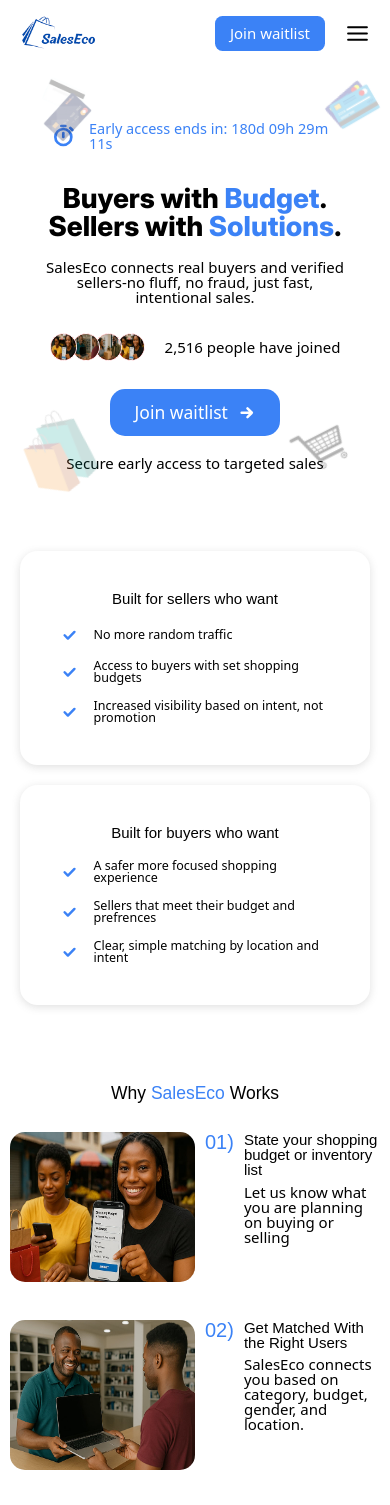
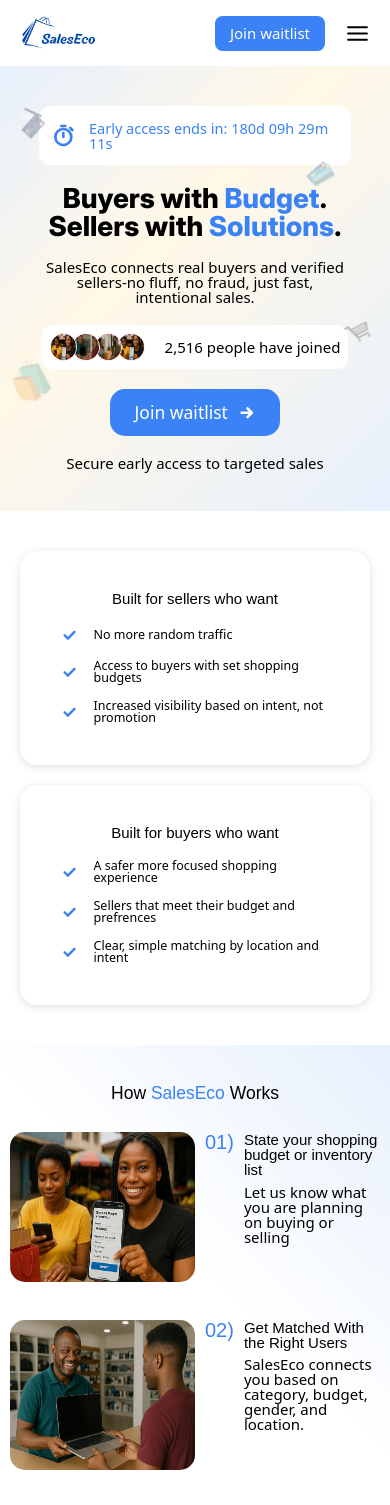
Before and after one commit to stephenson080/saleseco-website, a React (Vite) app: page / in a window 390 px wide. Shown: the top 1505 px of the page. Built offline with nearby package versions, Linux system fonts and the light colour scheme; a web font is replaced by a local one.

Commit message:
Completed mobile version

```diff
--- a/src/index.css
+++ b/src/index.css
@@ -52,6 +52,7 @@ html {
     --color-footer: '#111827';
     --color-dark-gray: rgba(213, 213, 213, 0.3);
     --color-light-blue: rgba(59, 130, 246, 0.2);
+    --color-hero: rgb(243, 245, 239);
     --color-gray-bg: '#f9fafb';
 
     /* Text */
@@ -83,6 +84,37 @@ body {
     color: #000;
 }
 
+.grad {
+    background: linear-gradient(135deg, #e7f0fd 0%, #fff8e7 40%, #e7f0fd 100%);
+}
+
+.grad-2 {
+    background: linear-gradient(-135deg, #e7f0fd 0%, #ffffff 40%, #ffffff 100%);
+}
+
 .custom-shadow {
     box-shadow: rgba(99, 99, 99, 0.2) 0px 2px 8px 0px;
 }
+
+@keyframes squiggly-anim {
+    0% {
+        filter: url(#squiggly-0);
+    }
+    25% {
+        filter: url(#squiggly-1);
+    }
+    50% {
+        filter: url(#squiggly-2);
+    }
+    71% {
+        filter: url(#squiggly-3);
+    }
+    100% {
+        filter: url(#squiggly-4);
+    }
+}
+
+.squiggly-effect {
+    display: inline-block;
+    animation: squiggly-anim 0.34s linear infinite;
+}
--- a/src/pages/home/Home.tsx
+++ b/src/pages/home/Home.tsx
@@ -19,17 +19,17 @@ type Props = {};
 const Home = (props: Props) => {
     return (
         <div>
-            <section className="relative h-fit py-[4rem]">
+            <section className="relative h-fit py-[4rem] grad">
                 <div className="w-[80%] mx-auto">
                     <Hero />
                 </div>
 
                 {/* Icons */}
                 <div className="absolute top-0 left-0 h-full w-full">
-                    <img src={cardTl} alt="" className="absolute top-0 left-0" />
-                    <img src={cardTr} alt="" className="absolute top-0 right-0" />
-                    <img src={cardBl} alt="" className="absolute bottom-0 left-0" />
-                    <img src={cardBr} alt="" className="absolute bottom-0 right-0" />
+                    <img src={cardTl} alt="" className="squiggly-effect absolute top-14 left-0 w-[6rem]" />
+                    <img src={cardTr} alt="" className="squiggly-effect absolute top-35 right-20 w-[4rem]" />
+                    <img src={cardBl} alt="" className="squiggly-effect absolute bottom-40 left-0 w-[6rem]" />
+                    <img src={cardBr} alt="" className="squiggly-effect absolute bottom-60 right-0 w-[6rem]" />
                 </div>
             </section>
 
@@ -180,11 +180,11 @@ const Home = (props: Props) => {
                 </div>
             </section>
 
-            <section className="px-[1rem] py-[4rem]">
+            <section className="px-[1rem] py-[4rem] grad-2">
                 <div className="w-full mx-auto">
                     <div className="text-center mb-[3rem]">
                         <h3 className="font-inter-bold text-[1.75rem]">
-                            <span>Why </span>
+                            <span>How </span>
                             <span className="text-[#3b82f6]">SalesEco </span>
                             <span>Works</span>
                         </h3>
@@ -417,6 +417,7 @@ const Home = (props: Props) => {
                     </div>
                 </div>
             </section>
+
             {/* Perks */}
             <section className="px-[1rem] py-[4rem] bg-white custom-shadow">
                 <div className="w-full mx-auto">
```
